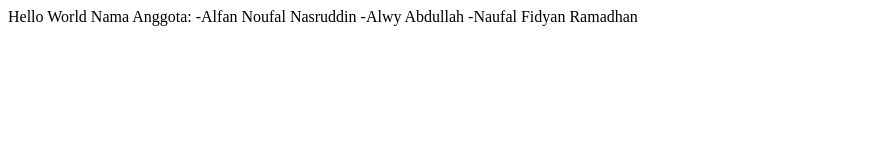
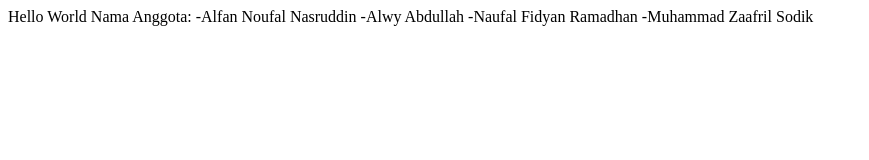
Before and after one commit to alfan06/Proyek2-Kelompok2, a plain HTML site: page HelloWorld.html in a window 1280 px wide. Shown: the whole page, without its empty margins (0-869 px from the left). Drawn offline with Linux system fonts and the light colour scheme.

Commit message:
Update HelloWorld.html

```diff
--- a/HelloWorld.html
+++ b/HelloWorld.html
@@ -9,5 +9,6 @@ Nama Anggota:
 -Alfan Noufal Nasruddin
 -Alwy Abdullah
 -Naufal Fidyan Ramadhan
+	-Muhammad Zaafril Sodik
 </body>
 </html>
```
